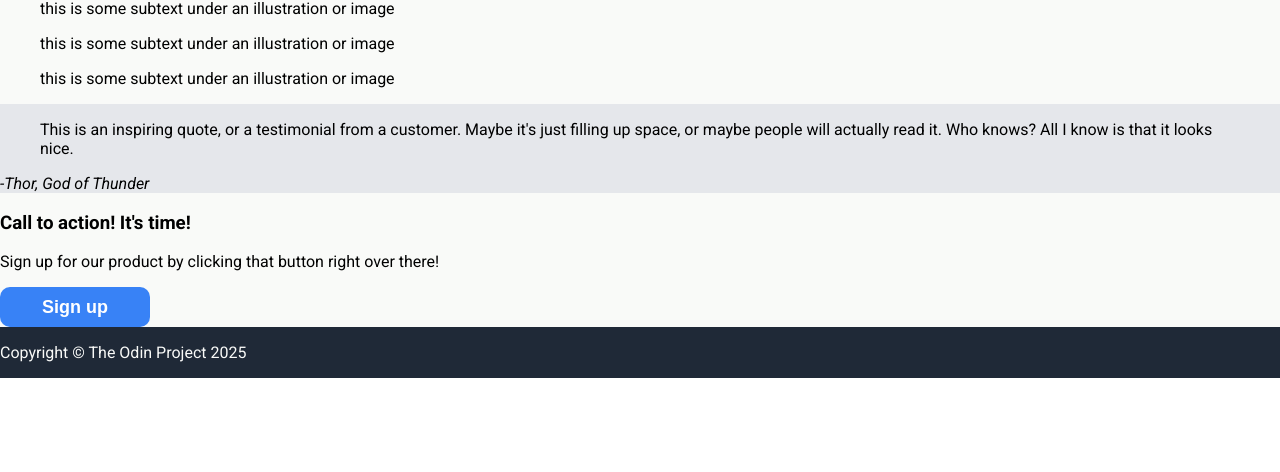
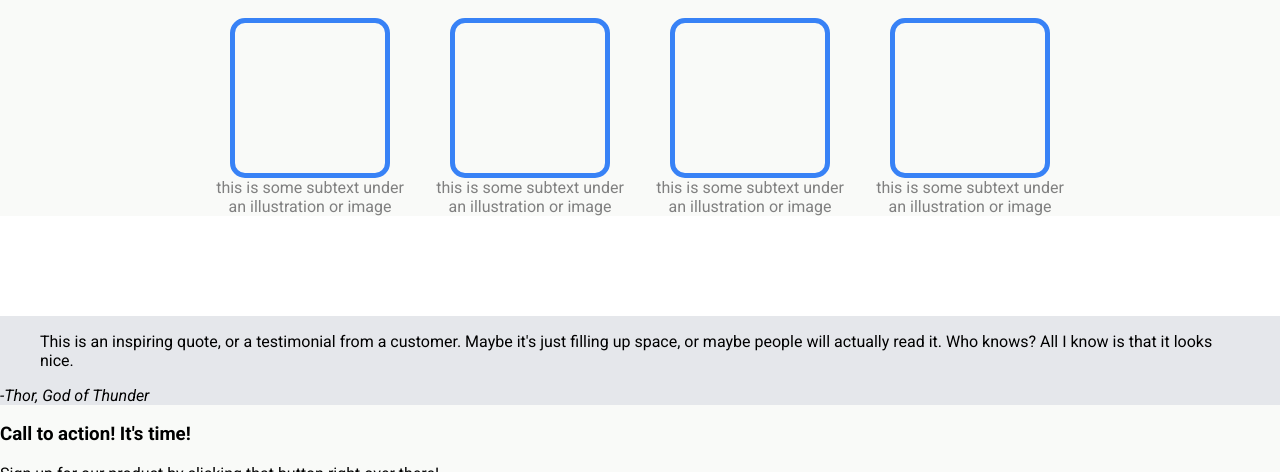
Before and after one commit to luca-avila/TheOdinProject, a plain HTML site: page foundations/LandingPage/index.html in a window 1280 px wide. Shown: the part 628-1100 px from the top of the page. Before the commit the page ends 1006 px from the top, so only its background shows below. Drawn offline with Linux system fonts and the light colour scheme.

Commit message:
Implement cards section

```diff
--- a/foundations/LandingPage/index.html
+++ b/foundations/LandingPage/index.html
@@ -34,25 +34,25 @@
         <div class="card-container">
             <div class="card">
                 <figure>
-                    <div class="image"></div>
+                    <div class="card-image"></div>
                     <figcaption>this is some subtext under an illustration or image</figcaption>
                 </figure>
             </div>
             <div class="card">
                 <figure>
-                    <div class="image"></div>
+                    <div class="card-image"></div>
                     <figcaption>this is some subtext under an illustration or image</figcaption>
                 </figure>
             </div>
             <div class="card">
                 <figure>
-                    <div class="image"></div>
+                    <div class="card-image"></div>
                     <figcaption>this is some subtext under an illustration or image</figcaption>
                 </figure>
             </div>
             <div class="card">
                 <figure>
-                    <div class="image"></div>
+                    <div class="card-image"></div>
                     <figcaption>this is some subtext under an illustration or image</figcaption>
                 </figure>
             </div>
--- a/foundations/LandingPage/style.css
+++ b/foundations/LandingPage/style.css
@@ -40,6 +40,7 @@ button {
 
 h2 {
     color: #1f2937;
+    font-size: 36px;
     font-weight: 900;
     color: var(--color-dark);
     background-color: var(--color-light);
@@ -63,6 +64,17 @@ h1 {
 
 ul {
     list-style: none;
+}
+
+.card-image {
+    width: 150px;
+    height: 150px;
+    border: 5px #3882F6 solid;
+    border-radius: 15px;
+}
+
+figcaption {
+    color: grey;
 }
 
 /*--- Structure ---*/
@@ -108,3 +120,29 @@ h1 {
     align-items: center;
     background-color: grey;
 }
+
+.cards {
+    display: flex;
+    flex-direction: column;
+    align-items: center;
+    margin: 20px 0px 100px;
+}
+
+figure {
+    display: flex;
+    flex-direction: column;
+    align-items: center;
+    text-align: center;
+    margin: 0px;
+    padding: 0px;
+}
+
+.card-container{
+    display: flex;
+    justify-content: center;
+    gap: 20px;
+}
+
+.card {
+    width: 200px;
+}
```
